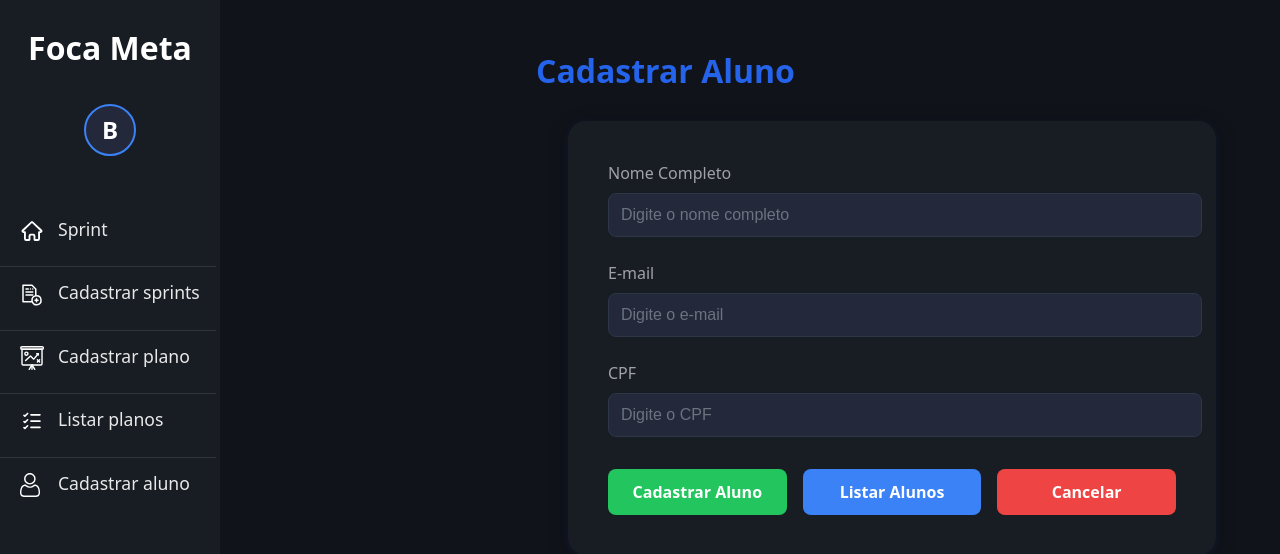
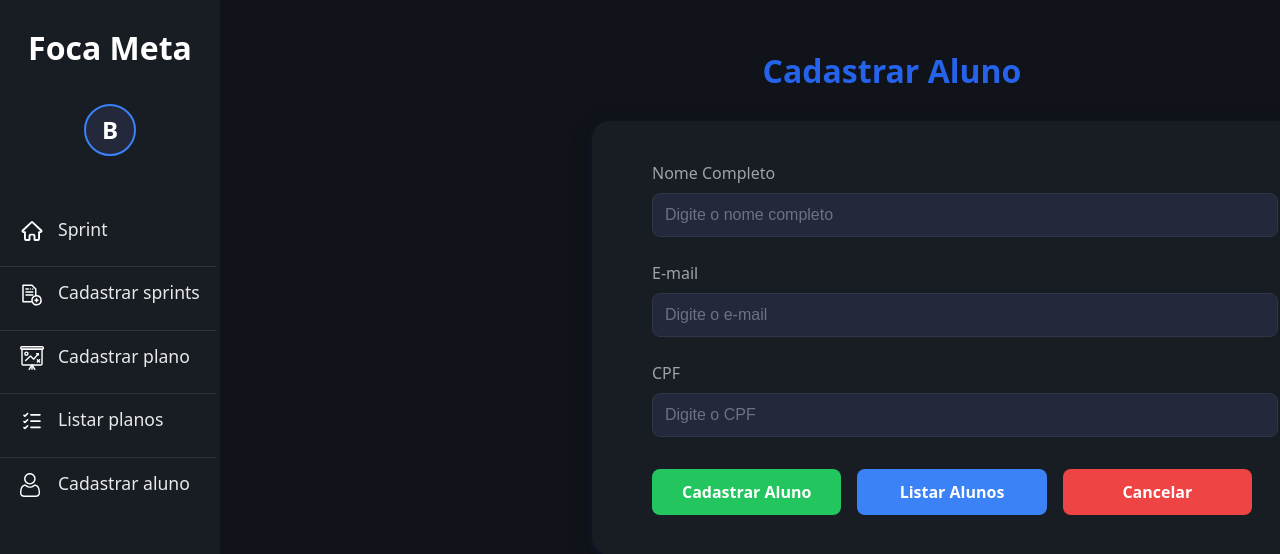
Before and after one commit to MAXWILLIAM2019/lumia-refactory, a React (Vite) app in the folder frontend2/: page /alunos/cadastrar in a window 1280 px wide. Shown: the top 554 px of the page. Built offline with nearby package versions, Linux system fonts and the light colour scheme; sample sign-in values are in the browser's storage.

Commit message:
ajuste margem form

```diff
--- a/frontend2/src/pages/RegisterSprint/RegisterSprint.module.css
+++ b/frontend2/src/pages/RegisterSprint/RegisterSprint.module.css
@@ -1,10 +1,13 @@
 .container {
-  padding: 32px;
+  padding: 32px 16px;
   color: #fff;
   width: 100%;
+  min-height: 100vh;
   display: flex;
   flex-direction: column;
   align-items: center;
+  justify-content: flex-start;
+  box-sizing: border-box;
 }
 
 .container.editMode {
@@ -69,17 +72,19 @@
   margin-bottom: 32px;
   color: #2563eb;
   text-align: center;
-  width: 900px;
-  margin-left: -250px;
+  width: 100%;
+  margin-left: 0;
 }
 
 .form {
   background: #181c23;
-  padding: 40px 60px;
+  padding: 40px 24px;
   border-radius: 18px;
   box-shadow: 0 4px 20px #0004, 0 2px 8px #2563eb22;
-  width: 900px;
-  margin-left: -250px;
+  max-width: 900px;
+  width: 100%;
+  margin: 0 auto;
+  box-sizing: border-box;
 }
 
 .formGroup {
@@ -380,6 +385,13 @@
   }
 }
 
+@media (max-width: 1000px) {
+  .form {
+    max-width: 100%;
+    padding: 24px 8px;
+  }
+}
+
 .modalOverlay {
   position: fixed;
   top: 0;
@@ -475,8 +487,6 @@
   padding: 1rem;
   border-radius: 8px;
   margin-bottom: 1.5rem;
-  width: 900px;
-  margin-left: -250px;
 }
 
 .error p {
--- a/frontend2/src/pages/RegisterStudent/RegisterStudent.jsx
+++ b/frontend2/src/pages/RegisterStudent/RegisterStudent.jsx
@@ -1,4 +1,4 @@
-import { useState, useEffect } from 'react';
+import { useState, useEffect, useRef } from 'react';
 import { useNavigate } from 'react-router-dom';
 import Layout from '../../components/Layout/Layout';
 import { alunoService } from '../../services/alunoService';
@@ -13,6 +13,8 @@ export default function RegisterStudent() {
   });
   const [loading, setLoading] = useState(false);
   const [error, setError] = useState('');
+  const [showToast, setShowToast] = useState(false);
+  const toastTimeout = useRef(null);
   const [alunos, setAlunos] = useState([]);
   const [showList, setShowList] = useState(false);
 
@@ -21,6 +23,14 @@ export default function RegisterStudent() {
       carregarAlunos();
     }
   }, [showList]);
+
+  useEffect(() => {
+    if (error && error.includes('Já existe um aluno cadastrado com este email ou CPF')) {
+      setShowToast(true);
+      if (toastTimeout.current) clearTimeout(toastTimeout.current);
+      toastTimeout.current = setTimeout(() => setShowToast(false), 3000);
+    }
+  }, [error]);
 
   const carregarAlunos = async () => {
     try {
@@ -65,11 +75,50 @@ export default function RegisterStudent() {
   return (
     <Layout>
       <div className={styles.container}>
-        <h1>Cadastrar Aluno</h1>
+        <h1 className={styles.titulo}>Cadastrar Aluno</h1>
+        <div className={styles.formContainer}>
+          {/* Toast de erro */}
+          {showToast && (
+            <div style={{
+              position: 'absolute',
+              top: 0,
+              left: '50%',
+              transform: 'translateX(-50%)',
+              background: '#222',
+              color: '#fff',
+              borderRadius: 8,
+              boxShadow: '0 2px 8px #0006',
+              padding: '16px 32px 12px 20px',
+              minWidth: 320,
+              maxWidth: '90vw',
+              zIndex: 9999,
+              display: 'flex',
+              alignItems: 'center',
+              fontSize: 18,
+              fontWeight: 500
+            }}>
+              <span style={{fontSize: 24, marginRight: 12}}>⚠️</span>
+              <span>Já existe um aluno cadastrado com este email ou CPF</span>
+              <span style={{position: 'absolute', top: 8, right: 12, cursor: 'pointer', fontSize: 20}} onClick={() => setShowToast(false)}>&times;</span>
+              <div style={{
+                position: 'absolute',
+                left: 0,
+                bottom: 0,
+                height: 4,
+                width: '100%',
+                background: '#dc2626',
+                animation: 'toast-bar 3s linear'
+              }} />
+              <style>
+                {`@keyframes toast-bar { from { width: 100%; } to { width: 0; } }`}
+              </style>
+            </div>
+          )}
 
-        {error && (
+          {/* Banner de erro para outros casos */}
+          {error && !error.includes('Já existe um aluno cadastrado com este email ou CPF') && (
             <div className={styles.error}>
-            <p>Erro: {error}</p>
+              <p><strong>Erro:</strong> {error}</p>
               <p>Por favor, verifique os dados e tente novamente.</p>
             </div>
           )}
@@ -169,6 +218,7 @@ export default function RegisterStudent() {
             </div>
           )}
         </div>
+      </div>
     </Layout>
   );
 }
--- a/frontend2/src/pages/RegisterStudent/RegisterStudent.module.css
+++ b/frontend2/src/pages/RegisterStudent/RegisterStudent.module.css
@@ -1,24 +1,40 @@
 .container {
   padding: 32px;
+  color: #fff;
   width: 100%;
-  margin: 0 auto;
-  color: #fff;
+  min-height: 100vh;
+  display: flex;
+  flex-direction: column;
+  align-items: center;
+  justify-content: flex-start;
 }
 
 .container h1 {
   font-size: 2rem;
   margin-bottom: 32px;
   color: #2563eb;
-  margin-left: 64px;
+  text-align: center;
+  width: 100%;
+  margin-left: 0;
+}
+
+.formContainer {
+  width: 100%;
+  max-width: 600px;
+  margin: 0 auto;
+  display: flex;
+  flex-direction: column;
+  align-items: stretch;
 }
 
 .form {
   background: #181c23;
-  padding: 40px;
+  padding: 40px 60px;
   border-radius: 18px;
   box-shadow: 0 4px 20px #0004, 0 2px 8px #2563eb22;
-  margin: 0 96px 0 96px;
-  max-width: 600px;
+  max-width: 900px;
+  width: 100%;
+  margin: 0 auto;
 }
 
 .formGroup {
@@ -168,7 +184,7 @@
   }
 
   .container h1 {
-    margin-left: 32px;
+    margin-left: 0;
     font-size: 1.5rem;
   }
 
```
Lines whose indentation alone changed are shown as unchanged.
